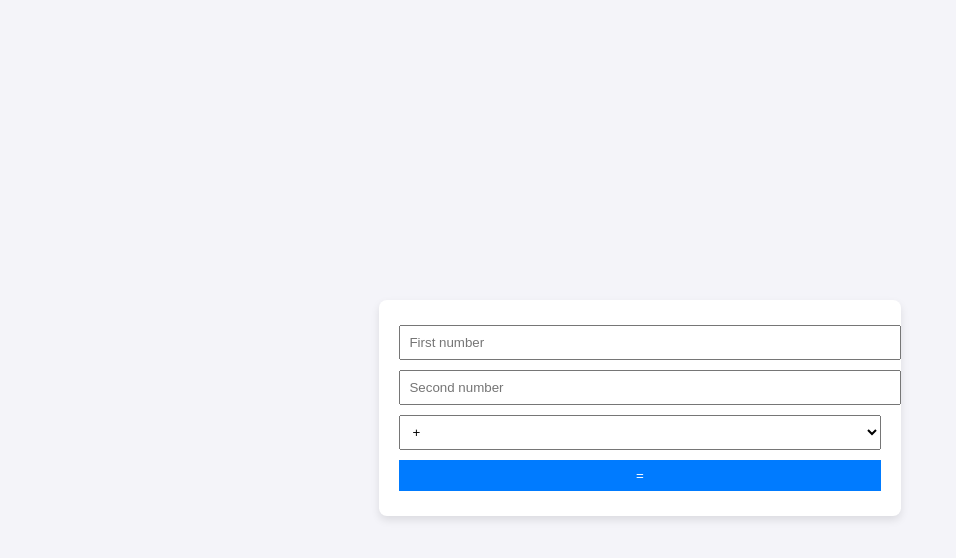
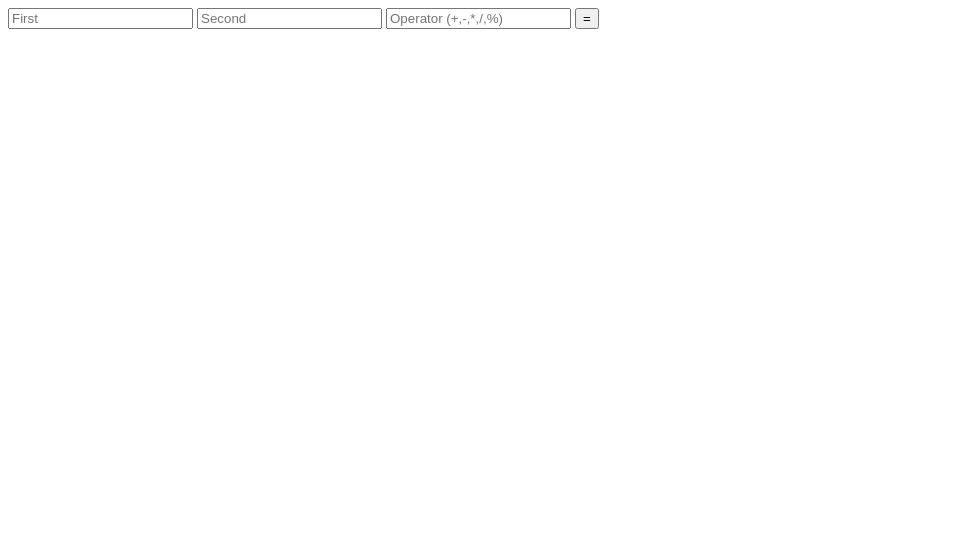
Before and after one commit to p4132616-wq/javascript, a plain HTML site: page index.html in a window 1280 px wide. Shown: the whole page, without its empty margins (0-956 px from the left). Drawn offline with Linux system fonts and the light colour scheme.

Commit message:
Update index.html

```diff
--- a/index.html
+++ b/index.html
@@ -1,43 +1,24 @@
 <!DOCTYPE html>
 <html>
-<head>
-  <meta charset="UTF-8">
-  <title>Calculator</title>
-  <style>
-    body {font-family: Arial; display:flex; height:100vh; justify-content:center; align-items:center; background:#f4f4f9;}
-    .calc {background:#fff; padding:20px; border-radius:8px; box-shadow:0 4px 8px rgba(0,0,0,0.1);}
-    input,select,button {margin:5px 0; padding:8px; width:100%;}
-    button {background:#007bff; color:#fff; border:none; cursor:pointer;}
-    button:hover {background:#0056b3;}
-  </style>
-</head>
 <body>
-  <div class="calc">
-    <input type="number" id="n1" placeholder="First number">
-    <input type="number" id="n2" placeholder="Second number">
-    <select id="op">
-      <option value="+">+</option><option value="-">-</option>
-      <option value="*">*</option><option value="/">/</option>
-      <option value="%">%</option>
-    </select>
-    <button onclick="calc()">=</button>
-    <div id="res"></div>
-  </div>
+  <input id="a" type="number" placeholder="First">
+  <input id="b" type="number" placeholder="Second">
+  <input id="op" placeholder="Operator (+,-,*,/,%)">
+  <button onclick="calc()">=</button>
+  <p id="res"></p>
 
   <script>
     function calc(){
-      let a=+document.getElementById("n1").value,
-          b=+document.getElementById("n2").value,
-          op=document.getElementById("op").value, r;
-      switch(op){
-        case '+': r=a+b; break;
-        case '-': r=a-b; break;
-        case '*': r=a*b; break;
-        case '/': r=b? a/b : "Error"; break;
-        case '%': r=a%b; break;
+      let x=+a.value, y=+b.value, o=op.value, r;
+      switch(o){
+        case '+': r=x+y; break;
+        case '-': r=x-y; break;
+        case '*': r=x*y; break;
+        case '/': r=y?x/y:"Error"; break;
+        case '%': r=x%y; break;
         default: r="Invalid";
       }
-      document.getElementById("res").innerText="Result: "+r;
+      res.innerText="Result: "+r;
     }
   </script>
 </body>
```
